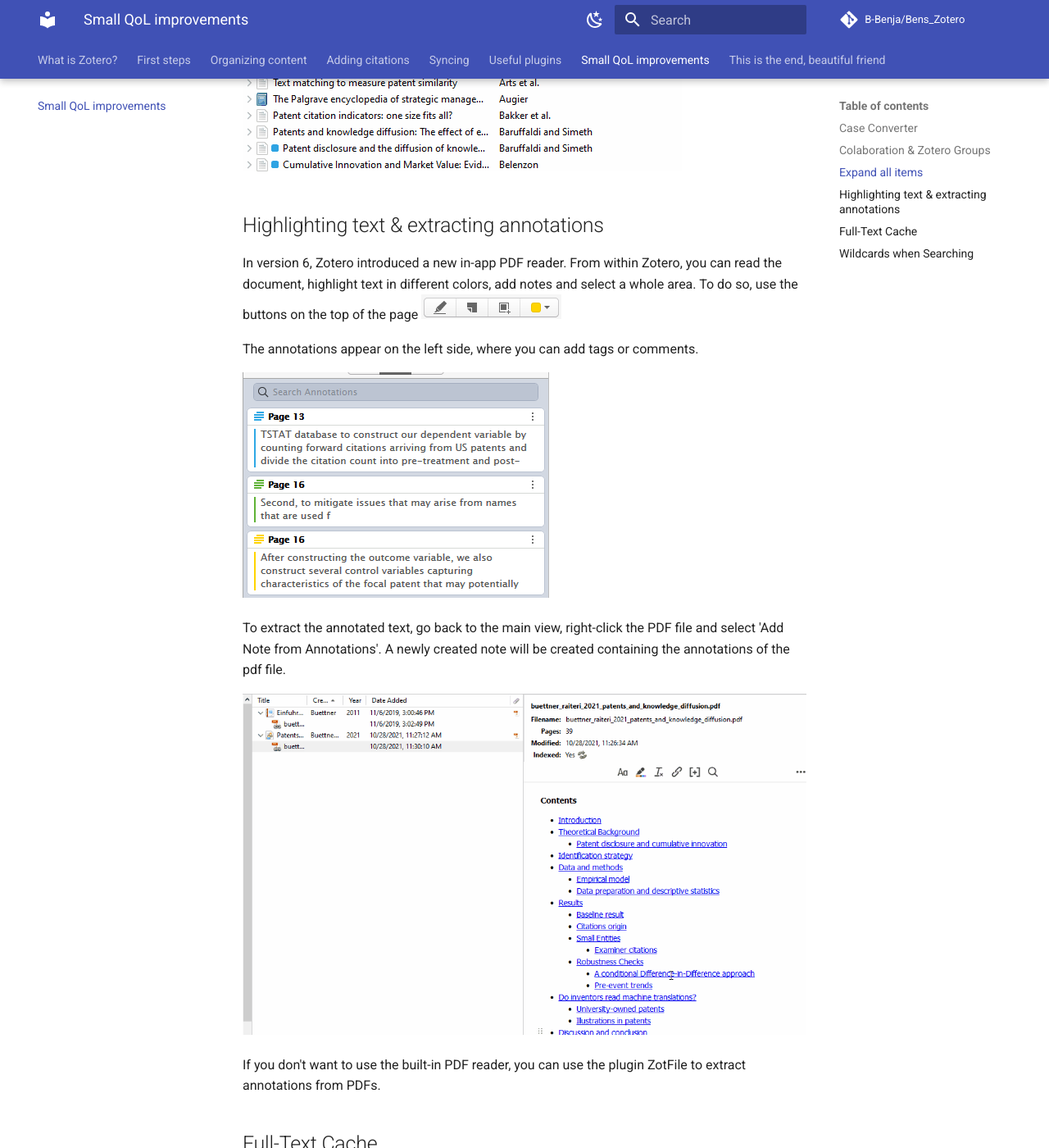
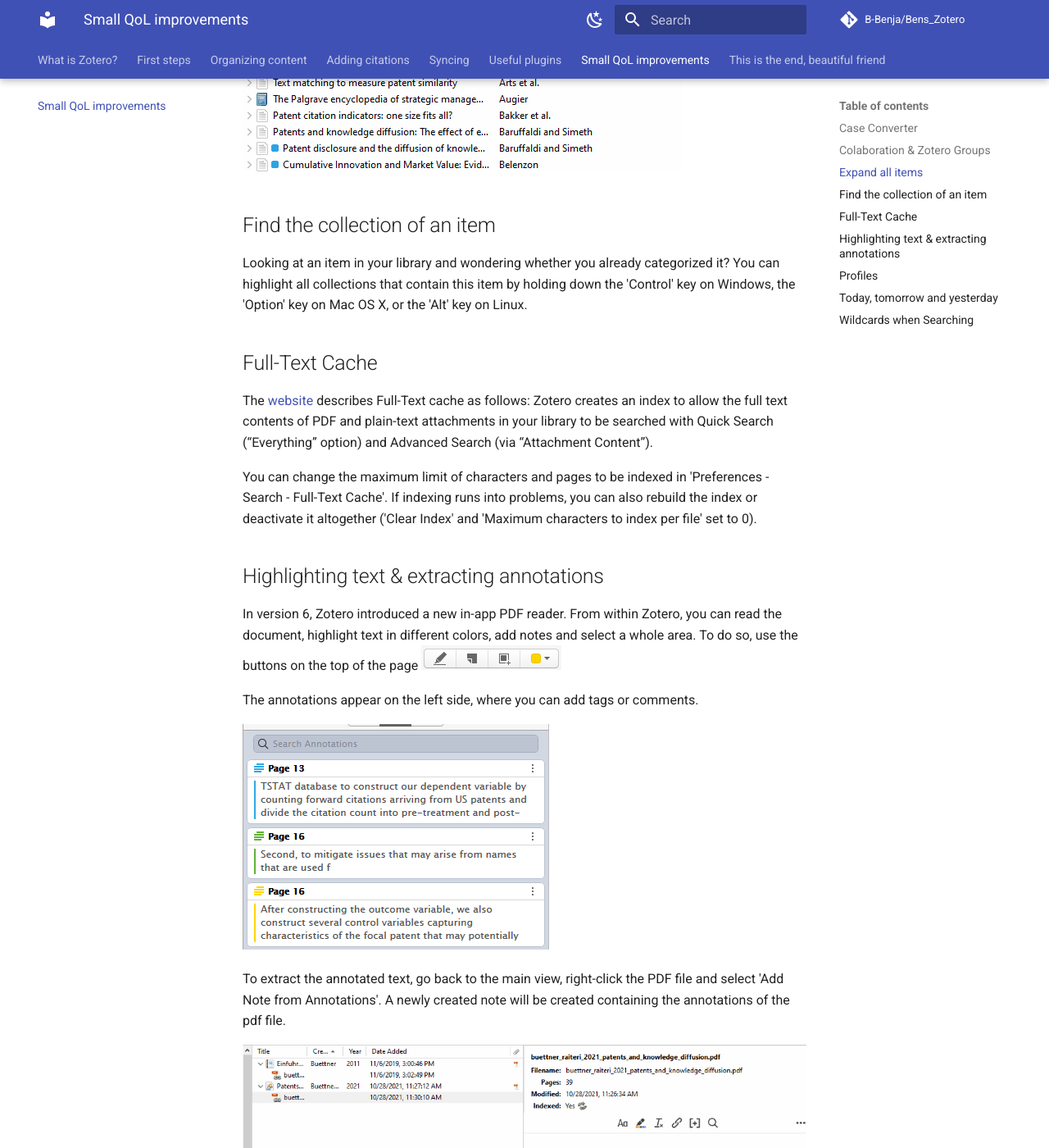
Before and after one commit to B-Benja/Bens_Zotero, an MkDocs documentation site: the page built from docs/QoL.md, in a window 1280 px wide and 1400 px high, scrolled down 816 px. Shown: the whole window at 82% size. Built offline with MkDocs 1.6.1 and Material for MkDocs 9.7.7, drawn with Linux system fonts in a browser that asks for light colours; comment, search, counter and statistics services are not loaded; some of the changed text lies outside the part shown.

Commit message:
added tipps

```diff
--- a/docs/QoL.md
+++ b/docs/QoL.md
@@ -18,6 +18,16 @@
 ![](images/expand.gif)
 
 
+## Find the collection of an item
+Looking at an item in your library and wondering whether you already categorized it? You can highlight all collections that contain this item by holding down the 'Control' key on Windows, the 'Option' key on Mac OS X, or the 'Alt' key on Linux.
+
+
+## Full-Text Cache
+The [website](https://www.zotero.org/support/preferences/search) describes Full-Text cache as follows: Zotero creates an index to allow the full text contents of PDF and plain-text attachments in your library to be searched with Quick Search (“Everything” option) and Advanced Search (via “Attachment Content”).
+
+You can change the maximum limit of characters and pages to be indexed in 'Preferences - Search - Full-Text Cache'. If indexing runs into problems, you can also rebuild the index or deactivate it altogether ('Clear Index' and 'Maximum characters to index per file' set to 0).
+
+
 ## Highlighting text & extracting annotations
 In version 6, Zotero introduced a new in-app PDF reader. From within Zotero, you can read the document, highlight text in different colors, add notes and select a whole area. To do so, use the buttons on the top of the page ![](images/pdf_reader1.png)
 
@@ -31,11 +41,12 @@
 
 If you don't want to use the built-in PDF reader, you can use the plugin ZotFile to extract annotations from PDFs.
 
+## Profiles
+ou can use [multiple profiles](https://www.zotero.org/support/kb/multiple_profiles) to keep your libraries separated. You can also maintain separate libraries within a single profile using [Zotero Groups](https://www.zotero.org/support/groups).
 
-## Full-Text Cache
-The [website](https://www.zotero.org/support/preferences/search) describes Full-Text cache as follows: Zotero creates an index to allow the full text contents of PDF and plain-text attachments in your library to be searched with Quick Search (“Everything” option) and Advanced Search (via “Attachment Content”).
 
-You can change the maximum limit of characters and pages to be indexed in 'Preferences - Search - Full-Text Cache'. If indexing runs into problems, you can also rebuild the index or deactivate it altogether ('Clear Index' and 'Maximum characters to index per file' set to 0).
+## Today, tomorrow and yesterday
+The date fields will automatically convert 'yesterday', 'today', and 'tomorrow' into the respective dates
 
 
 ## Wildcards when Searching
```
